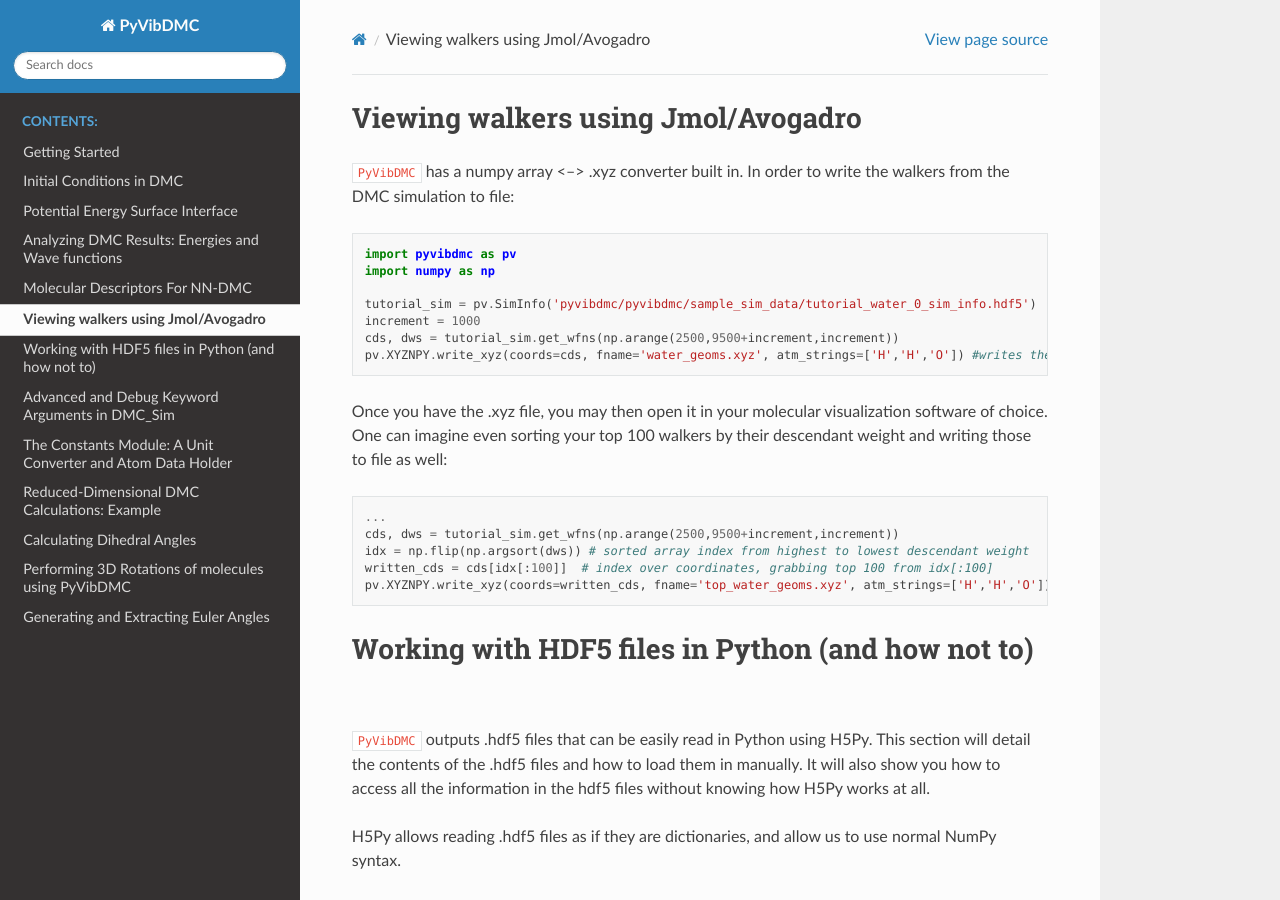
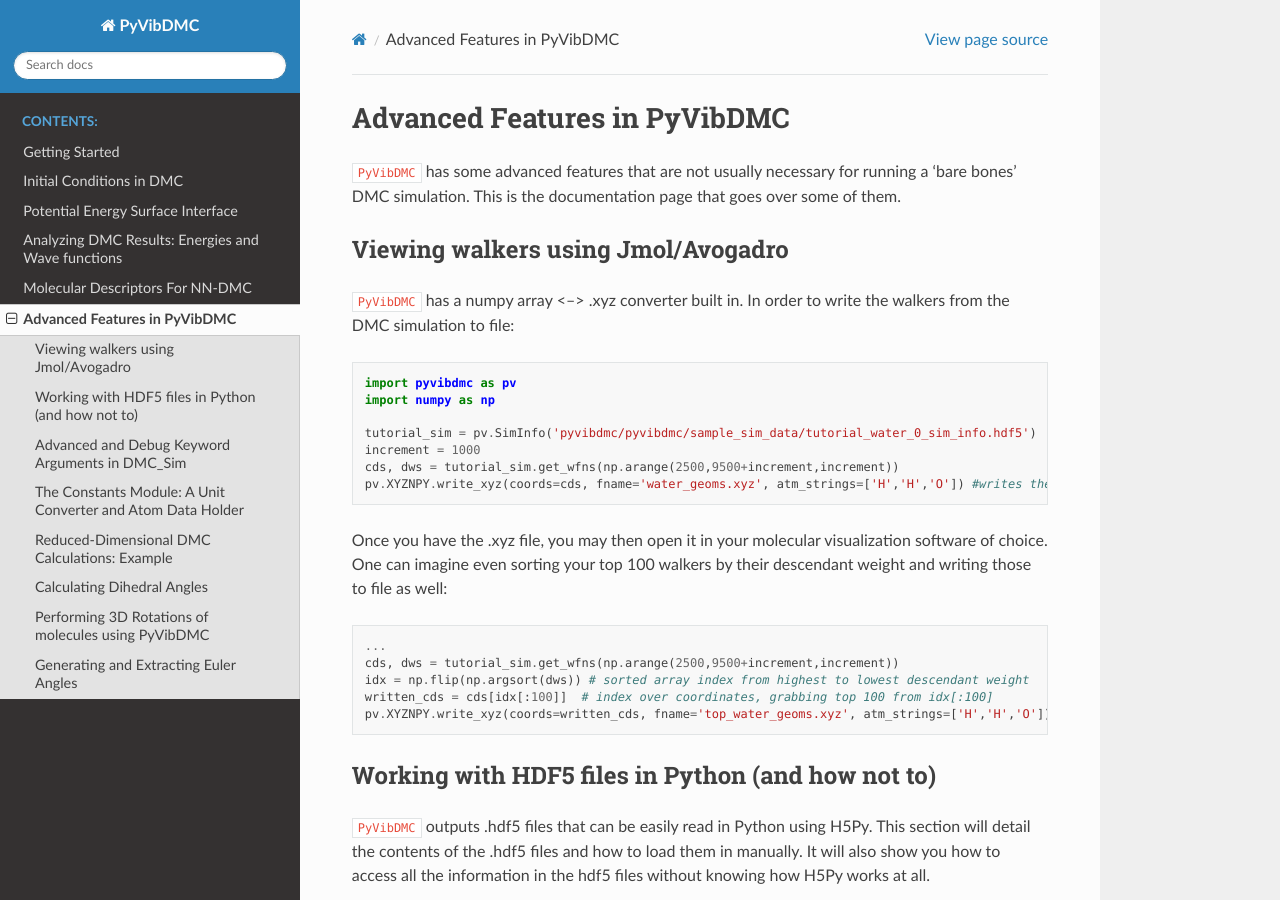
Before and after one commit to rjdirisio/pyvibdmc, a Sphinx documentation site: the page built from docs/advanced_analysis.rst, in a window 1280 px wide and 900 px high. Built offline with Sphinx 7.4.7 and the Read the Docs theme 2.0.0, drawn with Linux system fonts in a browser that asks for light colours.

Commit message:
Title back to advanced_analysis.rst

```diff
--- a/docs/advanced_analysis.rst
+++ b/docs/advanced_analysis.rst
@@ -1,3 +1,8 @@
+Advanced Features in PyVibDMC
+=========================================================
+
+``PyVibDMC`` has some advanced features that are not usually necessary for running a 'bare bones' DMC simulation.
+This is the documentation page that goes over some of them.
 
 Viewing walkers using Jmol/Avogadro
 -------------------------------------------------
```
